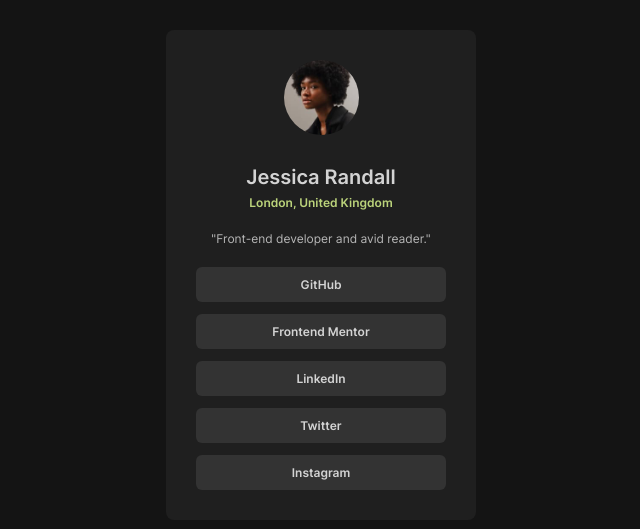
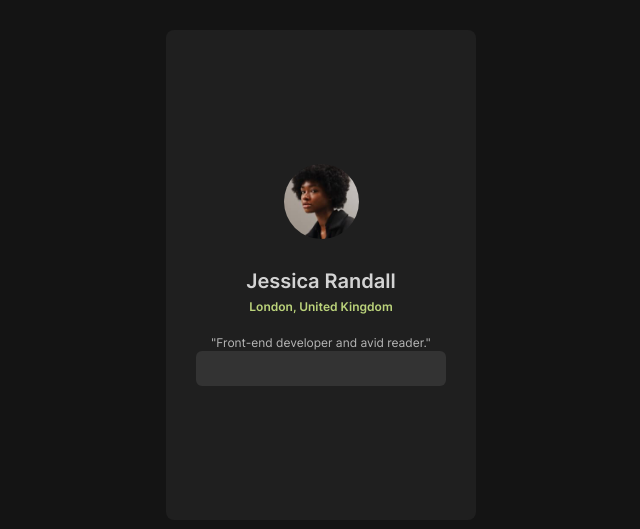
Before and after one commit to mehrnaz98/social-link-profile, a Vue app: page / in a window 1280 px wide. Shown: the part 125-654 px from the top of the page, without its empty margins (319-959 px from the left). Built offline with nearby package versions, Linux system fonts and the light colour scheme; no server answers.

Commit message:
Use slot

```diff
--- a/src/components/BaseButton.vue
+++ b/src/components/BaseButton.vue
@@ -1,29 +1,7 @@
 <template>
-  <div class="flex flex-col space-y-3 pt-5 justify-center items-center">
-    <button
-      class="bg-[#333333] sm:w-[250px] h-[35px] w-[235px] text-xs font-semibold text-[#D3D3D3] border-none rounded-md"
-    >
-      GitHub
-    </button>
-    <button
-      class="bg-[#333333] sm:w-[250px] h-[35px] w-[235px] text-xs font-semibold text-[#D3D3D3] border-none rounded-md"
-    >
-      Frontend Mentor
-    </button>
-    <button
-      class="bg-[#333333] sm:w-[250px] h-[35px] w-[235px] text-xs font-semibold text-[#D3D3D3] border-none rounded-md"
-    >
-      LinkedIn
-    </button>
-    <button
-      class="bg-[#333333] sm:w-[250px] h-[35px] w-[235px] text-xs font-semibold text-[#D3D3D3] border-none rounded-md"
-    >
-      Twitter
-    </button>
-    <button
-      class="bg-[#333333] sm:w-[250px] h-[35px] w-[235px] text-xs font-semibold text-[#D3D3D3] border-none rounded-md"
-    >
-      Instagram
-    </button>
-  </div>
+  <button
+    class="bg-[#333333] sm:w-[250px] h-[35px] w-[235px] text-xs font-semibold text-[#D3D3D3] border-none rounded-md"
+  >
+    <slot></slot>
+  </button>
 </template>
```
